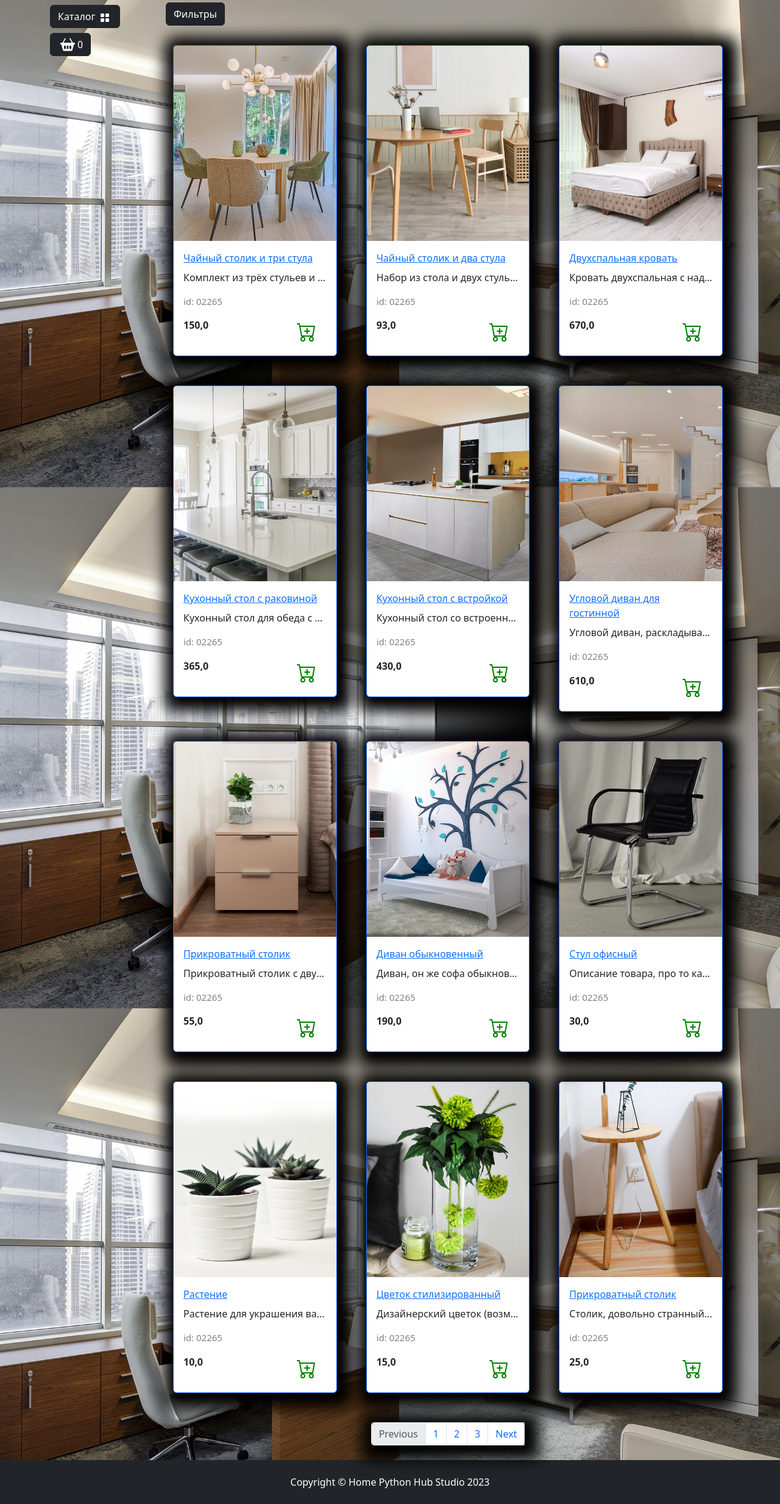
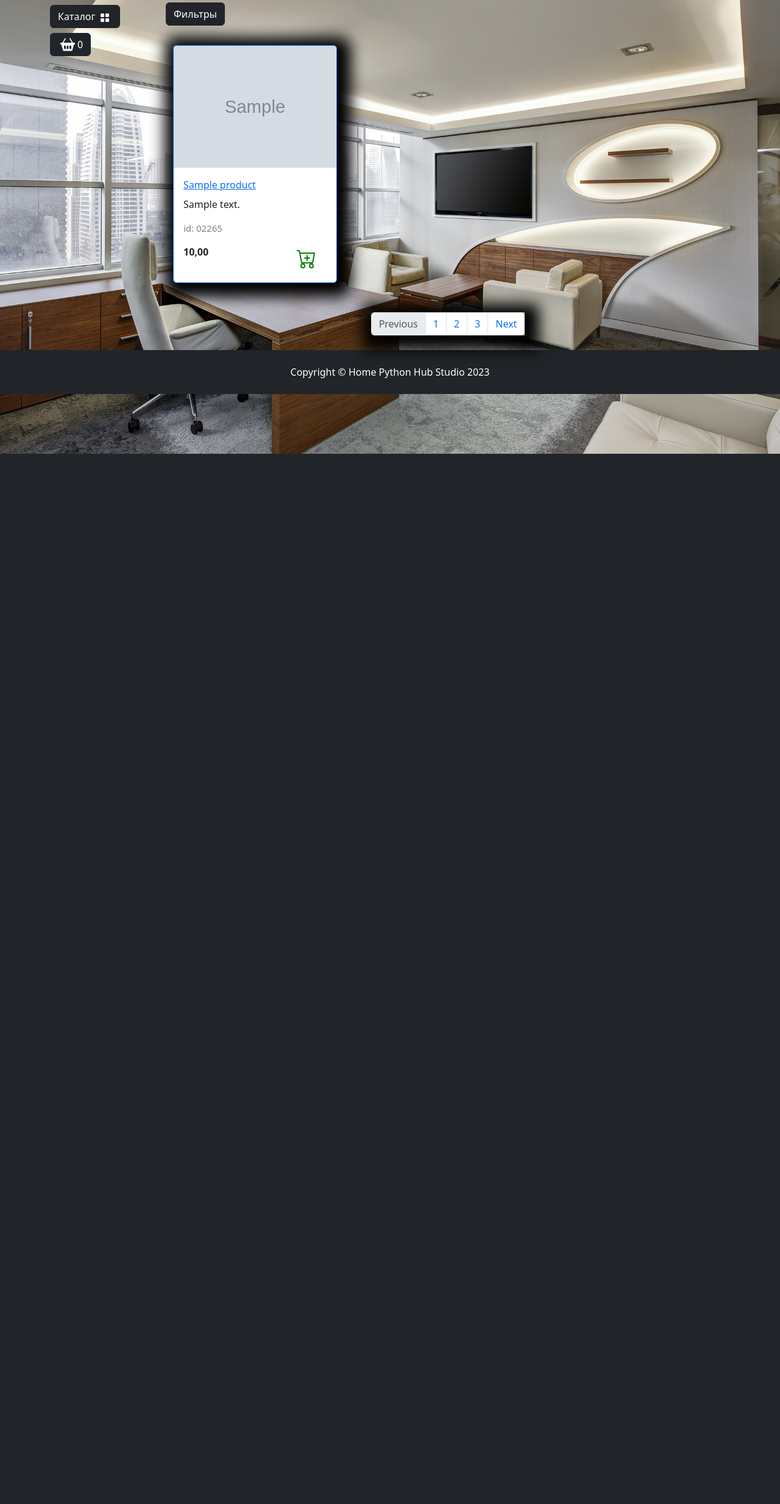
Before and after one commit to Processori7/django_shop, a Django app: page /catalog/ in a window 1280 px wide. Shown: the part 56-2522 px from the top of the page at 61% size. After the commit the page ends 800 px from the top, so only its background shows below. Run offline with Django 5.2, Linux system fonts and the light colour scheme; tables that the repository leaves empty hold one stand-in row (values such as "Sample post"); grey boxes marked "Sample" are stand-in pictures; parts of the project's set-up code (start-up, migrations or seed data) failed here and were passed over; some libraries are stand-ins or nearby versions.

Commit message:
Добавил отображение картинок

```diff
--- a/shop/goods/templates/goods/catalog.html
+++ b/shop/goods/templates/goods/catalog.html
@@ -45,7 +45,11 @@
       <!-- Карта товара -->
     <div class="col-lg-4 col-md-6 p-4">
         <div class="card border-primary rounded custom-shadow">
-            <img src="{% static product.image %}" class="card-img-top" alt="...">
+            {% if product.image %}
+                <img src="{{product.image.url}}" class="card-img-top" alt="...">
+            {% else %}
+                <img src="{% static "deps/images/Not found image.png" %}" class="card-img-top" alt="...">
+            {% endif %}
             <div class="card-body">
                 <a href="../goods/product.html">
                     <p class="card-title">{{ product.name }}</p>
--- a/shop/goods/views.py
+++ b/shop/goods/views.py
@@ -1,68 +1,11 @@
 from django.shortcuts import render
-
+from goods.models import Products
 
 def catalog(request):
+    goods = Products.objects.all()
     context = {
         'title':'Home - Каталог',
-        'goods':[ {'image': 'deps/images/goods/set of tea table and three chairs.jpg',
-         'name': 'Чайный столик и три стула',
-         'description': 'Комплект из трёх стульев и дизайнерский столик для гостинной комнаты.',
-         'price': 150.00},
-
-         {'image': 'deps/images/goods/set of tea table and two chairs.jpg',
-         'name': 'Чайный столик и два стула',
-         'description': 'Набор из стола и двух стульев в минималистическом стиле.',
-         'price': 93.00},
-
-         {'image': 'deps/images/goods/double bed.jpg',
-         'name': 'Двухспальная кровать',
-         'description': 'Кровать двухспальная с надголовником и вообще очень ортопедичная.',
-         'price': 670.00},
-
-         {'image': 'deps/images/goods/kitchen table.jpg',
-         'name': 'Кухонный стол с раковиной',
-         'description': 'Кухонный стол для обеда с встроенной раковиной и стульями.',
-         'price': 365.00},
-
-         {'image': 'deps/images/goods/kitchen table 2.jpg',
-         'name': 'Кухонный стол с встройкой',
-         'description': 'Кухонный стол со встроенной плитой и раковиной. Много полок и вообще красивый.',
-         'price': 430.00},
-
-         {'image': 'deps/images/goods/corner sofa.jpg',
-         'name': 'Угловой диван для гостинной',
-         'description': 'Угловой диван, раскладывается в двухспальную кровать, для гостинной и приема гостей самое то!',
-         'price': 610.00},
-
-         {'image': 'deps/images/goods/bedside table.jpg',
-         'name': 'Прикроватный столик',
-         'description': 'Прикроватный столик с двумя выдвижными ящиками (цветок не входит в комплект).',
-         'price': 55.00},
-
-         {'image': 'deps/images/goods/sofa.jpg',
-         'name': 'Диван обыкновенный',
-         'description': 'Диван, он же софа обыкновенная, ничего примечательного для описания.',
-         'price': 190.00},
-
-         {'image': 'deps/images/goods/office chair.jpg',
-         'name': 'Стул офисный',
-         'description': 'Описание товара, про то какой он классный, но это стул, что тут сказать...',
-         'price': 30.00},
-
-         {'image': 'deps/images/goods/plants.jpg',
-         'name': 'Растение',
-         'description': 'Растение для украшения вашего интерьера подарит свежесть и безмятежность обстановке.',
-         'price': 10.00},
-
-         {'image': 'deps/images/goods/flower.jpg',
-         'name': 'Цветок стилизированный',
-         'description': 'Дизайнерский цветок (возможно искусственный) для украшения интерьера.',
-         'price': 15.00},
-
-         {'image': 'deps/images/goods/strange table.jpg',
-         'name': 'Прикроватный столик',
-         'description': 'Столик, довольно странный на вид, но подходит для размещения рядом с кроватью.',
-         'price': 25.00}]
+        'goods': goods,
     }
     return render(request, 'goods/catalog.html', context)
 
--- a/shop/shop/urls.py
+++ b/shop/shop/urls.py
@@ -20,12 +20,20 @@ from django.urls import path, include
 from django.conf import settings
 from django.conf.urls.static import static
 from debug_toolbar.toolbar import debug_toolbar_urls
+from shop import settings
+from django.conf.urls.static import static
 
 urlpatterns = [
     path("admin/", admin.site.urls),
     path("", include('main.urls', namespace='main')), # Подключаю маршруты из приложения main
     path("catalog/", include('goods.urls', namespace='goods')) # Подключаю маршруты из приложения main
-] + debug_toolbar_urls()
+]
 
 # Добавляем обработку статических файлов
 urlpatterns += static(settings.STATIC_URL, document_root=settings.STATICFILES_DIRS[0])
+
+if settings.DEBUG:
+    import debug_toolbar
+    urlpatterns += [
+        path('__debug__/', include(debug_toolbar.urls)),
+    ] + static(settings.MEDIA_URL, document_root=settings.MEDIA_ROOT)
```
Also changed, not shown: shop/shop/settings.py (+5 -2 lines), 1 other file.
